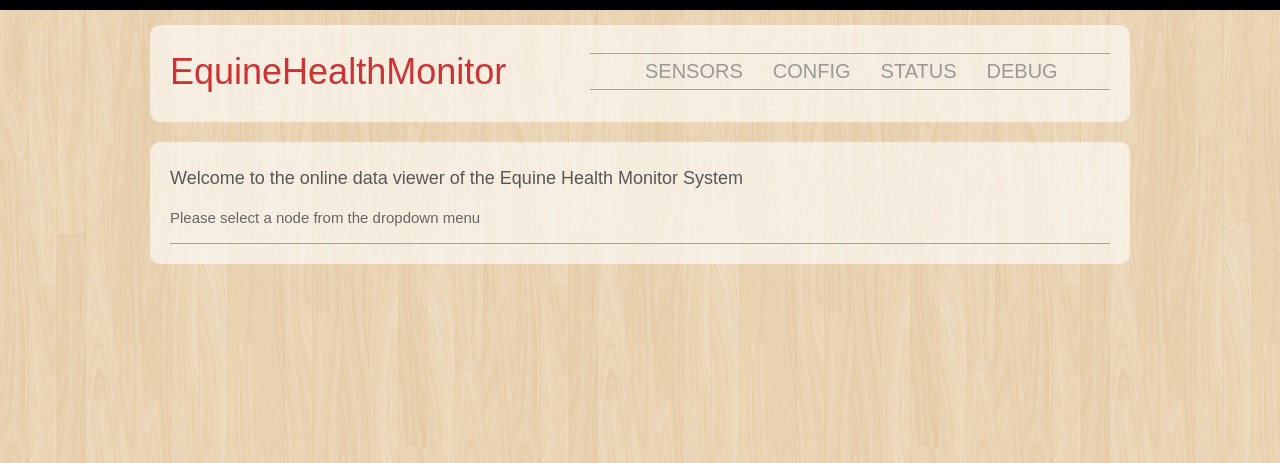
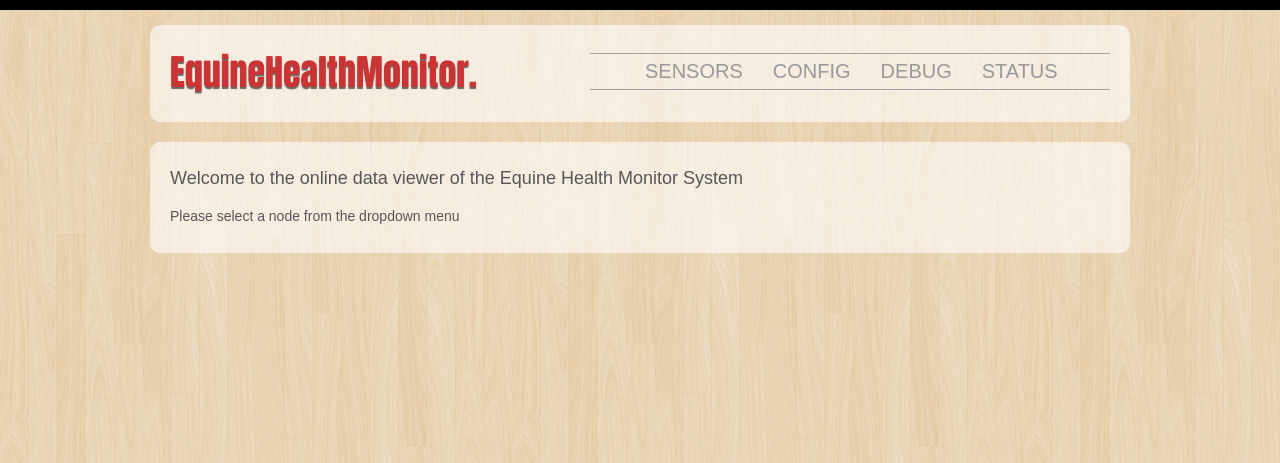
Before and after one commit to koradlow/equine_monitor, a Flask app: page /data/ in a window 1280 px wide. Shown: the top 463 px of the page. Run offline with Flask 2, Linux system fonts and the light colour scheme; data that the repository does not hold is empty.

Commit message:
Webinterface: small tweaks

```diff
--- a/web/app/static/style.css
+++ b/web/app/static/style.css
@@ -18,7 +18,9 @@ body {
 }
 
 p {
-	margin-top: 3px;
+	text-align:justify;
+	text-justify:inter-word;
+	font-size: 14px;
 }
 a, p a {
 	text-decoration: underline;
@@ -104,7 +106,9 @@ img.center {
 	margin-bottom: 20px;
 }
 #Header a.logo{
+	font-family:Impact, Charcoal, sans-serif;
 	text-decoration:none;
+	text-shadow: 0px 2px 1px #666666;
 	float: left;
 	color: #CC3333;
 }
--- a/web/app/templates/base.html
+++ b/web/app/templates/base.html
@@ -13,7 +13,7 @@
 		<div id="Container">
 		<section id="Header">
 		<!--start logo-->
-		<h1><a href="/" class="logo">EquineHealthMonitor</a></h1>
+		<h1><a href="/" class="logo">EquineHealthMonitor.</a></h1>
 		<!--end logo-->
 		<ul class="navigation">
 			{% for item in menu %}
--- a/web/app/templates/data.html
+++ b/web/app/templates/data.html
@@ -52,7 +52,7 @@
 <section id="Intro">
 <hgroup>
 <h3>Welcome to the online data viewer of the Equine Health Monitor System</h3>
-<h2>Please select a node from the dropdown menu</h2>
+<p>Please select a node from the dropdown menu</p>
 </hgroup>
 </section>
 {% endif %}
--- a/web/app/templates/index.html
+++ b/web/app/templates/index.html
@@ -3,7 +3,7 @@
 <section id = "Intro">
 <hgroup>
 <h3>Welcome to the online data viewer of the Equine Health Monitor System</h3>
-<h2>This web-application allows you to view the collected measurement data
+<p>This web-application allows you to view the collected measurement data
 from multiple monitoring devices from one common interface.
 
 When the base station receives data from
@@ -15,11 +15,11 @@ give access to data display and configuration facilities.
 	<li><i>Config:</i> Allows to set the timing constraints for the
 	sensors of the monitoring device, and dis-/enable sensors and
 	audio recording</li>
+	<li><i>Debug:</i> Displays debug messages received by nodes</li>
 	<li><i>Status:</i> Will show the current configuration of the base
 	station and display general information known nodes and the size of the database</li>
-	<li><i>Debug:</i> Displays debug messages received by nodes</li>
 </ul>
-</h2>
+</p>
 </hgroup>
 </section>
 {% endblock %}
--- a/web/app/views.py
+++ b/web/app/views.py
@@ -77,8 +77,8 @@ def get_node_list(basepath):
 def get_main_menu():
 	menu = [ {'href' : '#', 'caption' : 'Sensors', 'submenu' : get_node_list('/data/')},
 		{'href' : '#', 'caption' : 'Config', 'submenu' : get_node_list('/config/')},
-		{'href' : '/status', 'caption' : 'Status' },
-		{'href' : '#', 'caption' : 'Debug', 'submenu' : get_node_list('/debug/')}
+		{'href' : '#', 'caption' : 'Debug', 'submenu' : get_node_list('/debug/')},
+		{'href' : '/status', 'caption' : 'Status' }
 		]
 	return menu
 
```
Also changed, not shown: other parts of web/app/templates/data.html (+2 -2 lines), config.ini (+5 -5 lines).
